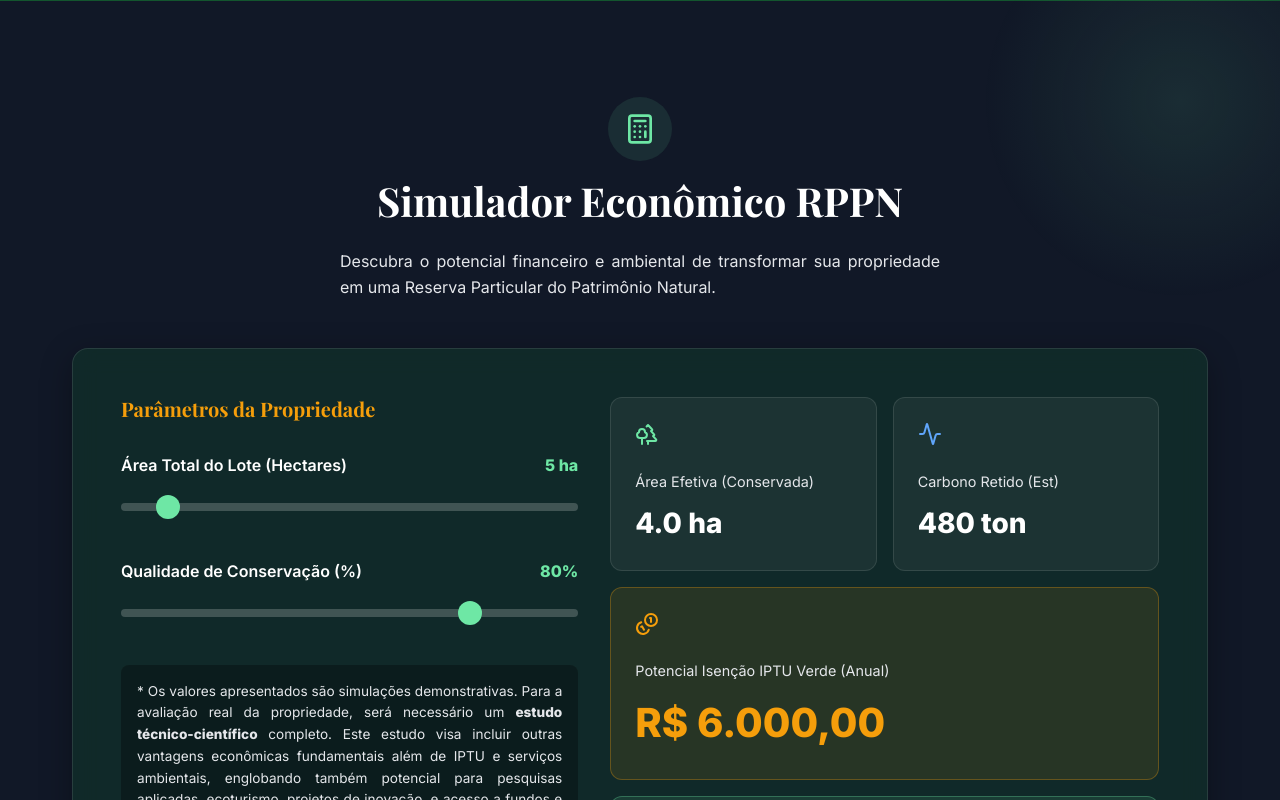
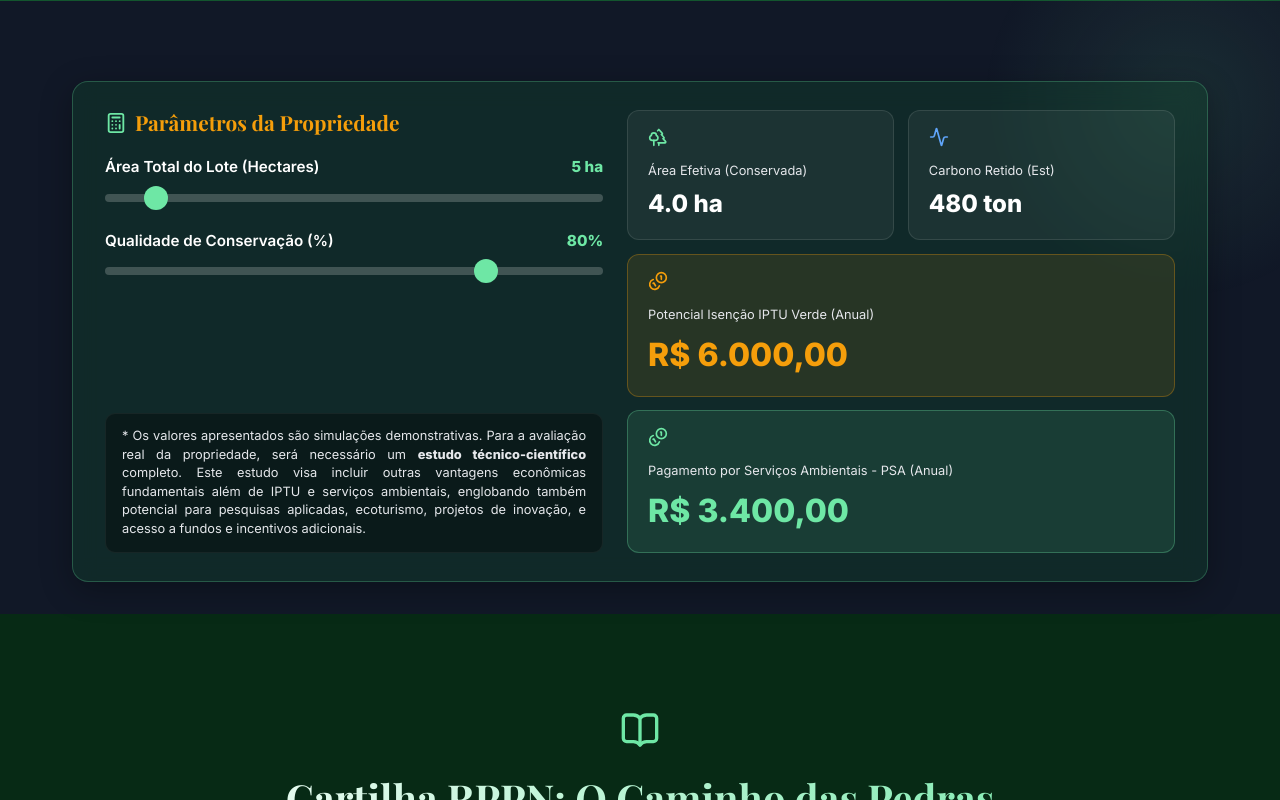
Before and after one commit to fabedimilson/rppn_urbana, a React (Vite) app: page / in a window 1280 px wide. Shown: the part 2360-3160 px from the top of the page. Built offline with nearby package versions, Linux system fonts and the light colour scheme.

Commit message:
Compact Simulator layout to fit 1 screen and update Cartilha release date to Agosto / 2028

```diff
--- a/src/components/CartilhaModal.jsx
+++ b/src/components/CartilhaModal.jsx
@@ -79,7 +79,7 @@ export default function CartilhaModal({ isOpen, onClose }) {
           fontSize: '0.85rem',
           marginBottom: '1.25rem'
         }}>
-          <Calendar size={16} /> Previsão de Publicação: Outubro / 2026
+          <Calendar size={16} /> Previsão de Publicação: Agosto / 2028
         </div>
 
         <h3 style={{ fontSize: '1.8rem', marginBottom: '1rem', color: '#ffffff' }}>
--- a/src/components/Simulator.jsx
+++ b/src/components/Simulator.jsx
@@ -12,32 +12,33 @@ export default function Simulator() {
   const carbonoRetido = (areaConservada * 120).toFixed(0);
 
   return (
-    <section id="simulador" className="section" style={{ backgroundColor: 'var(--color-gray-900)', position: 'relative' }}>
+    <section id="simulador" className="section" style={{ backgroundColor: 'var(--color-gray-900)', position: 'relative', paddingTop: '80px', paddingBottom: '2rem' }}>
 
       {/* Elemento de background decorativo */}
       <div style={{ position: 'absolute', top: '-100px', right: '-100px', width: '400px', height: '400px', background: 'radial-gradient(circle, rgba(110,231,165,0.1) 0%, rgba(0,0,0,0) 70%)', zIndex: 0 }} />
 
       <div className="container" style={{ position: 'relative', zIndex: 1 }}>
-        <div style={{ textAlign: 'center', marginBottom: '3rem' }}>
-          <div style={{ display: 'inline-flex', alignItems: 'center', justifyContent: 'center', padding: '1rem', background: 'rgba(110,231,165,0.1)', borderRadius: '50%', marginBottom: '1rem' }}>
-            <Calculator color="var(--color-forest-accent)" size={32} />
-          </div>
-          <h2 style={{ color: 'var(--color-white)' }}>Simulador Econômico RPPN</h2>
-          <p style={{ maxWidth: '600px', margin: '0 auto', color: 'var(--color-gray-200)' }}>
-            Descubra o potencial financeiro e ambiental de transformar sua propriedade em uma Reserva Particular do Patrimônio Natural.
-          </p>
+        <div className="glass-panel simulator-layout" style={{
+          display: 'grid',
+          gridTemplateColumns: '1fr 1.1fr',
+          gap: '1.5rem',
+          padding: '1.75rem 2rem',
+          background: 'rgba(19, 85, 46, 0.3)',
+          border: '1px solid rgba(110, 231, 165, 0.25)'
+        }}>
+
+          {/* Controles do Simulador */}
+          <div style={{ display: 'flex', flexDirection: 'column', justifyContent: 'space-between' }}>
+            <div>
+              <div style={{ display: 'flex', alignItems: 'center', gap: '0.5rem', marginBottom: '1.25rem' }}>
+                <Calculator color="var(--color-forest-accent)" size={22} />
+                <h3 style={{ fontSize: '1.3rem', margin: 0, color: 'var(--color-gold)' }}>Parâmetros da Propriedade</h3>
               </div>
 
-        <div className="glass-panel simulator-layout" style={{ display: 'grid', gridTemplateColumns: '1fr 1.2fr', gap: '2rem', padding: '3rem', background: 'rgba(19, 85, 46, 0.3)' }}>
-
-          {/* Controles do Simulador */}
-          <div>
-            <h3 style={{ fontSize: '1.25rem', marginBottom: '2rem', color: 'var(--color-gold)' }}>Parâmetros da Propriedade</h3>
-
-            <div style={{ marginBottom: '2rem' }}>
-              <div style={{ display: 'flex', justifyContent: 'space-between', marginBottom: '0.5rem' }}>
-                <label style={{ fontWeight: 600 }}>Área Total do Lote (Hectares)</label>
-                <span style={{ color: 'var(--color-forest-accent)', fontWeight: 700 }}>{area} ha</span>
+              <div style={{ marginBottom: '1.25rem' }}>
+                <div style={{ display: 'flex', justifyContent: 'space-between', marginBottom: '0.25rem' }}>
+                  <label style={{ fontWeight: 600, fontSize: '0.95rem' }}>Área Total do Lote (Hectares)</label>
+                  <span style={{ color: 'var(--color-forest-accent)', fontWeight: 700, fontSize: '0.95rem' }}>{area} ha</span>
                 </div>
                 <input
                   type="range"
@@ -47,13 +48,14 @@ export default function Simulator() {
                   step="0.5"
                   value={area}
                   onChange={(e) => setArea(e.target.value)}
+                  style={{ margin: '0.4rem 0' }}
                 />
               </div>
 
-            <div style={{ marginBottom: '2rem' }}>
-              <div style={{ display: 'flex', justifyContent: 'space-between', marginBottom: '0.5rem' }}>
-                <label style={{ fontWeight: 600 }}>Qualidade de Conservação (%)</label>
-                <span style={{ color: 'var(--color-forest-accent)', fontWeight: 700 }}>{conservacao}%</span>
+              <div style={{ marginBottom: '1.25rem' }}>
+                <div style={{ display: 'flex', justifyContent: 'space-between', marginBottom: '0.25rem' }}>
+                  <label style={{ fontWeight: 600, fontSize: '0.95rem' }}>Qualidade de Conservação (%)</label>
+                  <span style={{ color: 'var(--color-forest-accent)', fontWeight: 700, fontSize: '0.95rem' }}>{conservacao}%</span>
                 </div>
                 <input
                   type="range"
@@ -63,39 +65,41 @@ export default function Simulator() {
                   step="5"
                   value={conservacao}
                   onChange={(e) => setConservacao(e.target.value)}
+                  style={{ margin: '0.4rem 0' }}
                 />
               </div>
+            </div>
 
-            <div style={{ padding: '1rem', background: 'rgba(0,0,0,0.3)', borderRadius: '8px', fontSize: '0.85rem', color: 'var(--color-gray-200)', textAlign: 'justify' }}>
+            <div style={{ padding: '0.85rem 1rem', background: 'rgba(0,0,0,0.35)', borderRadius: '10px', fontSize: '0.8rem', color: 'var(--color-gray-200)', textAlign: 'justify', lineHeight: '1.45', border: '1px solid rgba(255,255,255,0.05)' }}>
               * Os valores apresentados são simulações demonstrativas. Para a avaliação real da propriedade, será necessário um <strong>estudo técnico-científico</strong> completo. Este estudo visa incluir outras vantagens econômicas fundamentais além de IPTU e serviços ambientais, englobando também potencial para pesquisas aplicadas, ecoturismo, projetos de inovação, e acesso a fundos e incentivos adicionais.
             </div>
           </div>
 
           {/* Resultados */}
-          <div style={{ display: 'grid', gridTemplateColumns: '1fr 1fr', gap: '1rem' }}>
+          <div style={{ display: 'grid', gridTemplateColumns: '1fr 1fr', gap: '0.85rem' }}>
 
-            <div style={{ background: 'rgba(255,255,255,0.05)', padding: '1.5rem', borderRadius: '12px', border: '1px solid rgba(255,255,255,0.1)' }}>
-              <Trees color="var(--color-forest-accent)" size={24} style={{ marginBottom: '1rem' }} />
-              <div style={{ fontSize: '0.9rem', color: 'var(--color-gray-200)', marginBottom: '0.5rem' }}>Área Efetiva (Conservada)</div>
-              <div style={{ fontSize: '1.75rem', fontWeight: 800, color: 'var(--color-white)' }}>{areaConservada} ha</div>
+            <div style={{ background: 'rgba(255,255,255,0.05)', padding: '1rem 1.25rem', borderRadius: '12px', border: '1px solid rgba(255,255,255,0.1)' }}>
+              <Trees color="var(--color-forest-accent)" size={20} style={{ marginBottom: '0.4rem' }} />
+              <div style={{ fontSize: '0.8rem', color: 'var(--color-gray-200)', marginBottom: '0.2rem' }}>Área Efetiva (Conservada)</div>
+              <div style={{ fontSize: '1.5rem', fontWeight: 800, color: 'var(--color-white)' }}>{areaConservada} ha</div>
             </div>
 
-            <div style={{ background: 'rgba(255,255,255,0.05)', padding: '1.5rem', borderRadius: '12px', border: '1px solid rgba(255,255,255,0.1)' }}>
-              <Activity color="#60a5fa" size={24} style={{ marginBottom: '1rem' }} />
-              <div style={{ fontSize: '0.9rem', color: 'var(--color-gray-200)', marginBottom: '0.5rem' }}>Carbono Retido (Est)</div>
-              <div style={{ fontSize: '1.75rem', fontWeight: 800, color: 'var(--color-white)' }}>{carbonoRetido} ton</div>
+            <div style={{ background: 'rgba(255,255,255,0.05)', padding: '1rem 1.25rem', borderRadius: '12px', border: '1px solid rgba(255,255,255,0.1)' }}>
+              <Activity color="#60a5fa" size={20} style={{ marginBottom: '0.4rem' }} />
+              <div style={{ fontSize: '0.8rem', color: 'var(--color-gray-200)', marginBottom: '0.2rem' }}>Carbono Retido (Est)</div>
+              <div style={{ fontSize: '1.5rem', fontWeight: 800, color: 'var(--color-white)' }}>{carbonoRetido} ton</div>
             </div>
 
-            <div style={{ background: 'rgba(245,158,11,0.1)', padding: '1.5rem', borderRadius: '12px', border: '1px solid rgba(245,158,11,0.3)', gridColumn: '1 / -1' }}>
-              <Coins color="var(--color-gold)" size={24} style={{ marginBottom: '1rem' }} />
-              <div style={{ fontSize: '0.9rem', color: 'var(--color-gray-200)', marginBottom: '0.5rem' }}>Potencial Isenção IPTU Verde (Anual)</div>
-              <div style={{ fontSize: '2.5rem', fontWeight: 800, color: 'var(--color-gold)' }}>{isencaoIptu}</div>
+            <div style={{ background: 'rgba(245,158,11,0.1)', padding: '1rem 1.25rem', borderRadius: '12px', border: '1px solid rgba(245,158,11,0.3)', gridColumn: '1 / -1' }}>
+              <Coins color="var(--color-gold)" size={20} style={{ marginBottom: '0.4rem' }} />
+              <div style={{ fontSize: '0.8rem', color: 'var(--color-gray-200)', marginBottom: '0.2rem' }}>Potencial Isenção IPTU Verde (Anual)</div>
+              <div style={{ fontSize: '2rem', fontWeight: 800, color: 'var(--color-gold)' }}>{isencaoIptu}</div>
             </div>
 
-            <div style={{ background: 'rgba(110,231,165,0.1)', padding: '1.5rem', borderRadius: '12px', border: '1px solid rgba(110,231,165,0.3)', gridColumn: '1 / -1' }}>
-              <Coins color="var(--color-forest-accent)" size={24} style={{ marginBottom: '1rem' }} />
-              <div style={{ fontSize: '0.9rem', color: 'var(--color-gray-200)', marginBottom: '0.5rem' }}>Pagamento por Serviços Ambientais - PSA (Anual)</div>
-              <div style={{ fontSize: '2.5rem', fontWeight: 800, color: 'var(--color-forest-accent)' }}>{psaPotencial}</div>
+            <div style={{ background: 'rgba(110,231,165,0.1)', padding: '1rem 1.25rem', borderRadius: '12px', border: '1px solid rgba(110,231,165,0.3)', gridColumn: '1 / -1' }}>
+              <Coins color="var(--color-forest-accent)" size={20} style={{ marginBottom: '0.4rem' }} />
+              <div style={{ fontSize: '0.8rem', color: 'var(--color-gray-200)', marginBottom: '0.2rem' }}>Pagamento por Serviços Ambientais - PSA (Anual)</div>
+              <div style={{ fontSize: '2rem', fontWeight: 800, color: 'var(--color-forest-accent)' }}>{psaPotencial}</div>
             </div>
 
           </div>
```
Lines whose indentation alone changed are shown as unchanged.
